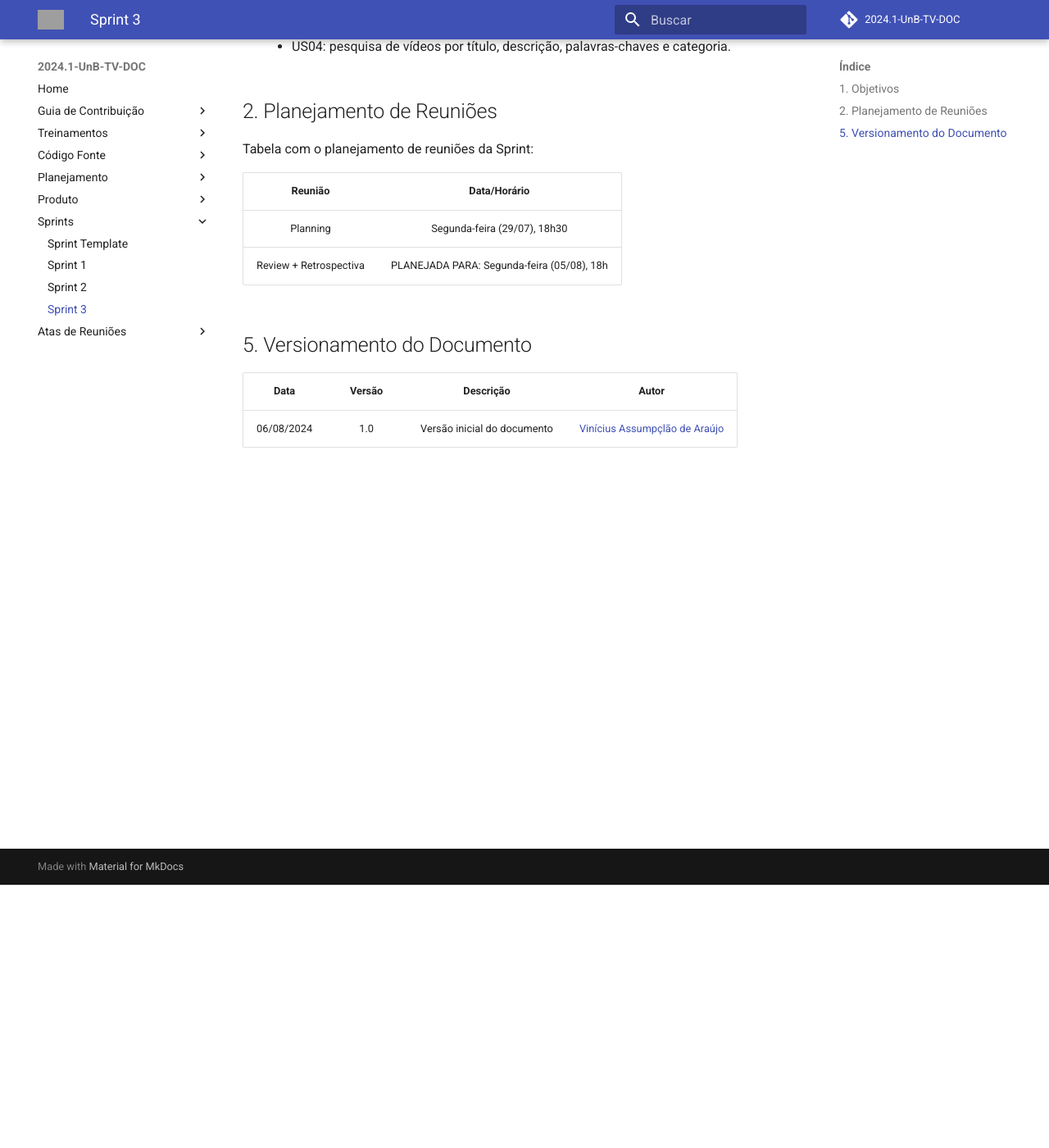
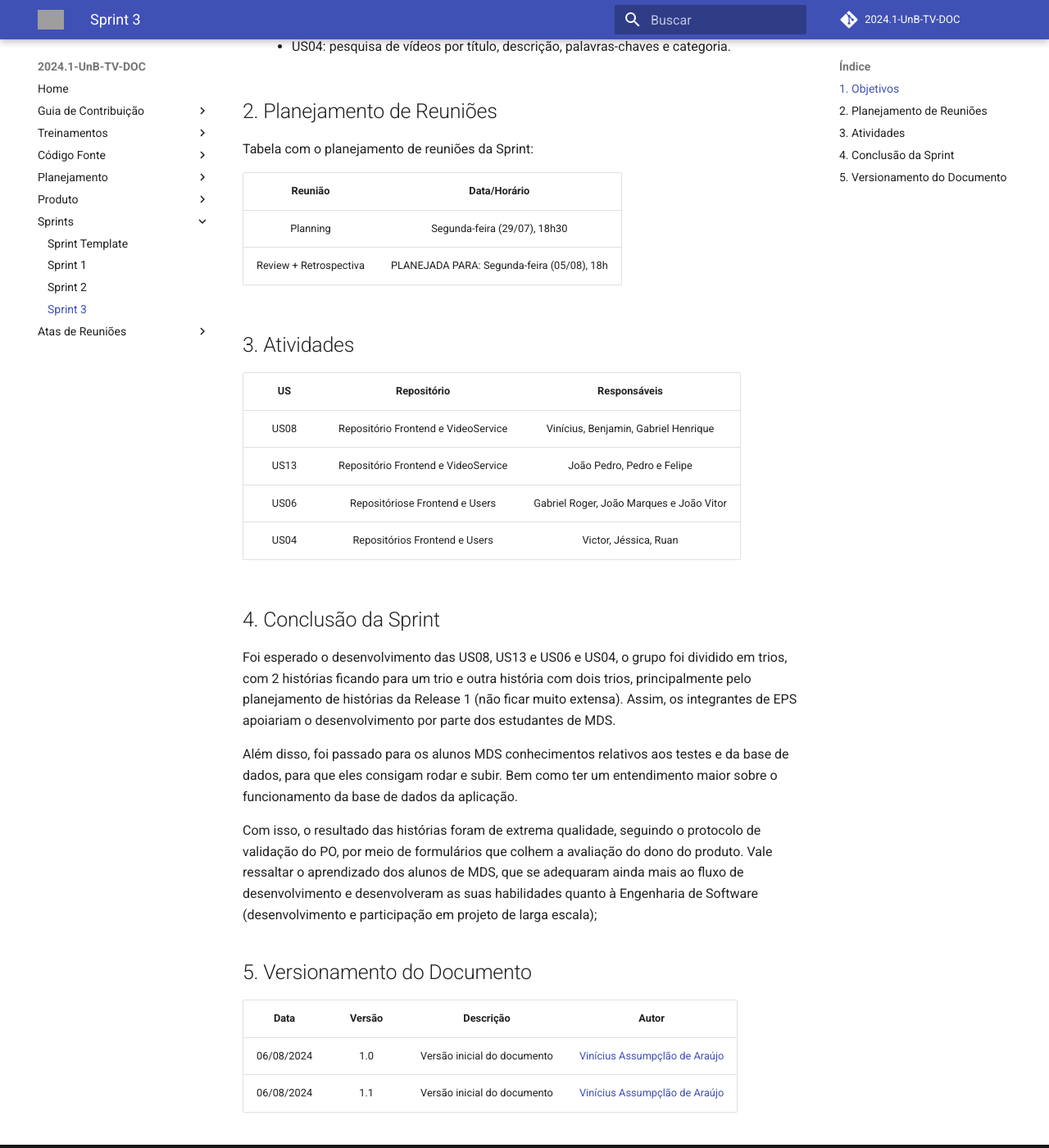
Before and after one commit to fga-eps-mds/2024.1-UnB-TV-DOC, an MkDocs documentation site: the page built from docs/sprints/Sprint3.md, in a window 1280 px wide and 1400 px high, scrolled down 321 px. Shown: the whole window at 82% size. Built offline with MkDocs 1.6.1 and Material for MkDocs 9.7.7, drawn with Linux system fonts in a browser that asks for light colours; comment, search, counter and statistics services are not loaded; grey boxes are pictures that could not be loaded.

Commit message:
adiciona topicos da sprint 3

```diff
--- a/docs/sprints/Sprint3.md
+++ b/docs/sprints/Sprint3.md
@@ -17,10 +17,24 @@ Tabela com o planejamento de reuniões da Sprint:
 | Planning | Segunda-feira (29/07), 18h30 |
 | Review + Retrospectiva | PLANEJADA PARA: Segunda-feira (05/08), 18h |
 
+## 3. Atividades
+| US | Repositório | Responsáveis |
+| :---: | :---------: | :----------: |
+| US08 | Repositório Frontend e VideoService | Vinícius, Benjamin, Gabriel Henrique |
+| US13 | Repositório Frontend e VideoService| João Pedro,  Pedro e Felipe |
+| US06 | Repositóriose Frontend e Users |Gabriel Roger, João Marques e João Vitor|
+| US04 | Repositórios Frontend e Users | Victor, Jéssica, Ruan |
 
+## 4. Conclusão da Sprint
+Foi esperado o desenvolvimento das US08, US13 e US06 e US04, o grupo foi dividido em trios, com 2 histórias ficando para um trio e outra história com dois trios, principalmente pelo planejamento de histórias da Release 1 (não ficar muito extensa). Assim, os integrantes de EPS apoiariam o desenvolvimento por parte dos estudantes de MDS.
+
+Além disso, foi passado para os alunos MDS conhecimentos relativos aos testes e da base de dados, para que eles consigam rodar e subir. Bem como ter um entendimento maior sobre o funcionamento da base de dados da aplicação.
+
+Com isso, o resultado das histórias foram de extrema qualidade, seguindo o protocolo de validação do PO, por meio de formulários que colhem a avaliação do dono do produto. Vale ressaltar o aprendizado dos alunos de MDS, que se adequaram ainda mais ao fluxo de desenvolvimento e desenvolveram as suas habilidades quanto à Engenharia de Software (desenvolvimento e participação em projeto de larga escala);
 
 ## 5. Versionamento do Documento
 
 | Data | Versão | Descrição | Autor |
 | :-----: | :-------------: | :---------------: | :-: |
 | 06/08/2024 | 1.0 | Versão inicial do documento | [Vinícius Assumpçlão de Araújo](https://github.com/viniman27) |
+| 06/08/2024 | 1.1 | Versão inicial do documento | [Vinícius Assumpçlão de Araújo](https://github.com/JoaoPedro0803) |
```
Also changed, not shown: docs/sprints/Sprint1.md (+1 -1 lines).
